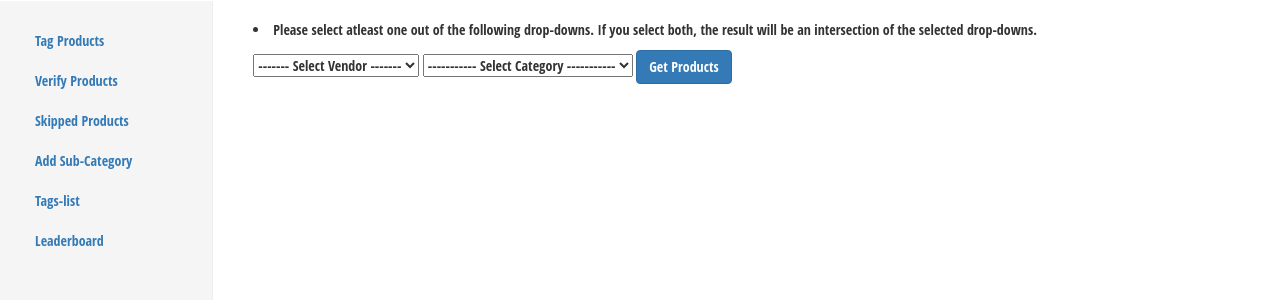
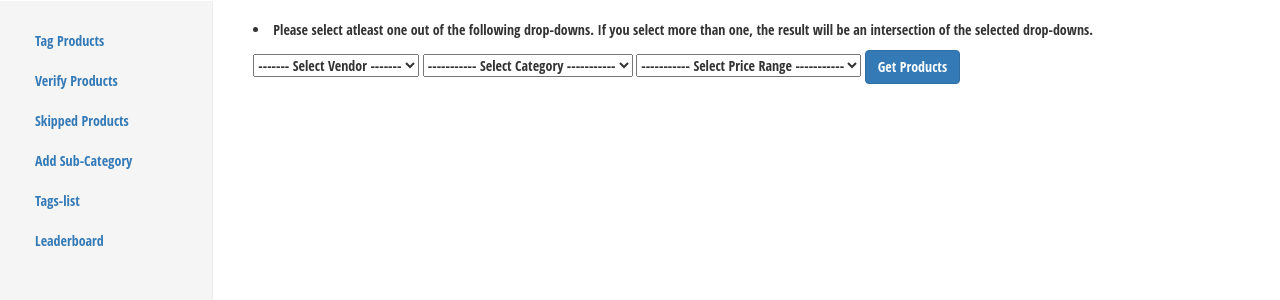
Before and after one commit to mohitt008/dg_score, a Flask app: template cataloguing_ui/templates/tag_product.html in a window 1280 px wide. Shown: the part 50-350 px from the top of the page. Run offline with Flask 2, Linux system fonts and the light colour scheme; the template is opened without the code that fills it, so the values that code supplies are empty; some libraries are stand-ins or nearby versions.

Commit message:
Price filter functionality
Former-commit-id: b27d2f4eeac4b05c920ffb85e82a12797ef2f4fc

```diff
--- a/cataloguing_ui/app.py
+++ b/cataloguing_ui/app.py
@@ -1,5 +1,6 @@
 import json
 import config
+import ast
 
 from flask import Flask, jsonify, render_template, request, url_for, session, redirect, Blueprint, flash
 from flask_oauthlib.client import OAuth
@@ -140,10 +141,15 @@ def tag():
             flash('Invalid credentials', 'error')
             return redirect(url_for('bp.login'))
 
+        price_range_text_list = config.PRICE_RANGE_TEXT_LIST
+        price_range_value_list = config.PRICE_RANGE_VALUE_LIST
+
         return render_template('tag_product.html',
                                vendors=get_vendors(),
                                available_cats=get_categories(),
                                available_cats1=get_categories(),
+                               price_range_text_list=price_range_text_list,
+                               price_range_value_list=price_range_value_list,
                                username=session['user']['name'],
                                tag_count=tag_count,
                                verify_count=verify_count,
@@ -155,6 +161,8 @@ def tag():
 @bp.route('/get-products', methods=['GET', 'POST'])
 def get_products():
     posted_data = request.get_json()
+    if 'price' in posted_data:
+        posted_data['price'] = ast.literal_eval(posted_data['price'])
     q = posted_data.pop('q', None)
 
     if 'vendor' in posted_data and posted_data['vendor'] == 'All':
@@ -209,6 +217,8 @@ def set_tags():
         vendor = posted_data.pop("vendor")
         if vendor != 'All':
             next_name['vendor'] = vendor
+    if 'price' in posted_data:
+        next_name['price'] = ast.literal_eval(posted_data.pop('price'))
 
     undo = posted_data.pop("undo", None)
     if undo:
@@ -253,6 +263,8 @@ def set_verified_tags():
         vendor = posted_data.pop("vendor")
         if vendor != 'All':
             next_name['vendor'] = vendor
+    if 'price' in posted_data:
+        next_name['price'] = ast.literal_eval(posted_data.pop('price'))
 
     undo = posted_data.pop("undo", None)
     if undo:
--- a/cataloguing_ui/static/js/utils.js
+++ b/cataloguing_ui/static/js/utils.js
@@ -19,17 +19,20 @@ $(document).ready(function () {
             var vendor = $("#select-vendor").find(":selected").val();
             var cat_val = $("#select-category").find(":selected").val();
             var cat = $("#select-category").find(":selected").text();
+            var price_range_value = $("#select-price-range").find(":selected").val();
             var sPageURL = window.location.search.substring(1);
             sPageURL_split_list = sPageURL.split('=');
 
-            if( vendor=='-1' && cat_val=='-1' )
-                $("#get-products-button").notify('Please select a vendor or category first.');
+            if( vendor=='-1' && cat_val=='-1' && price_range_value=='-1' )
+                $("#get-products-button").notify('Please select a vendor or category or price range first.');
             else {
                 data_obj = {}
                 if( vendor != '-1' )
                     data_obj['vendor'] = vendor;
                 if( cat_val != '-1' )
                     data_obj['category'] = cat;
+                if( price_range_value != '-1' )
+                    data_obj['price'] = price_range_value;
                 q = sPageURL_split_list[1];
                 data_obj[sPageURL_split_list[0]] = q;
                 $.ajax({
@@ -170,6 +173,7 @@ function update_html(data) {
     $("#selectable").html(data['prod_name']);
     $("#category").html(data['prod_cat']);
     $("#sub-category").html(data['prod_subcat']);
+    $("#price").html(data['price']);
 
     if (data['is_dang'])
         $('#dangerous-goods').prop("checked", true);
--- a/cataloguing_ui/templates/tag_product.html
+++ b/cataloguing_ui/templates/tag_product.html
@@ -2,7 +2,7 @@
 
 {% block content %}
 
-<li>Please select atleast one out of the following drop-downs. If you select both, the result will be an intersection of the selected drop-downs.</li>
+<li>Please select atleast one out of the following drop-downs. If you select more than one, the result will be an intersection of the selected drop-downs.</li>
 <p></p>
 
 <select id="select-vendor">
@@ -20,6 +20,13 @@
   {% endfor %}
 </select>
 
+<select id="select-price-range">
+  <option value='-1'>----------- Select Price Range -----------</option>
+  {% for i in range(6) %}
+    <option value='{{price_range_value_list[i]}}'>{{price_range_text_list[i]}}</option>
+  {% endfor %}
+</select>
+
 <input type="submit" class="btn btn-primary" value="Get Products" id="get-products-button">
 
 <div id="tag-products" style="display:none">
@@ -30,6 +37,7 @@
           <tr><td>Vendor</td><td><a href="#" target="_blank" id='vendor_name'></a></td></tr>
           <tr><td>Category Identified</td><td><span id='category'></span></td></tr>
           <tr><td>Sub-Category Identified</td><td><span id='sub-category'></span></td></tr>
+          <tr><td>Price</td><td><span id='price'></span></td></tr>
       </tbody>
   </table>
 
--- a/cataloguing_ui/utils.py
+++ b/cataloguing_ui/utils.py
@@ -104,6 +104,7 @@ def get_product_tagging_details(query, to_verify=False, skipped_thrice=False):
         tag_info['prod_cat'] = product['category']
         tag_info['prod_subcat'] = product['sub_category']
         tag_info['prod_url'] = product['product_url']
+        tag_info['price'] = product['price']
         tag_info['taglist'] = tag_list
         tag_info['prod_seg'] = json.dumps(prod_seg)
 
```
Also changed, not shown: cataloguing_ui/prompt_cloud_importer.py (+5 -2 lines), cataloguing_ui/templates/verify_product.html (+7 -0 lines).
